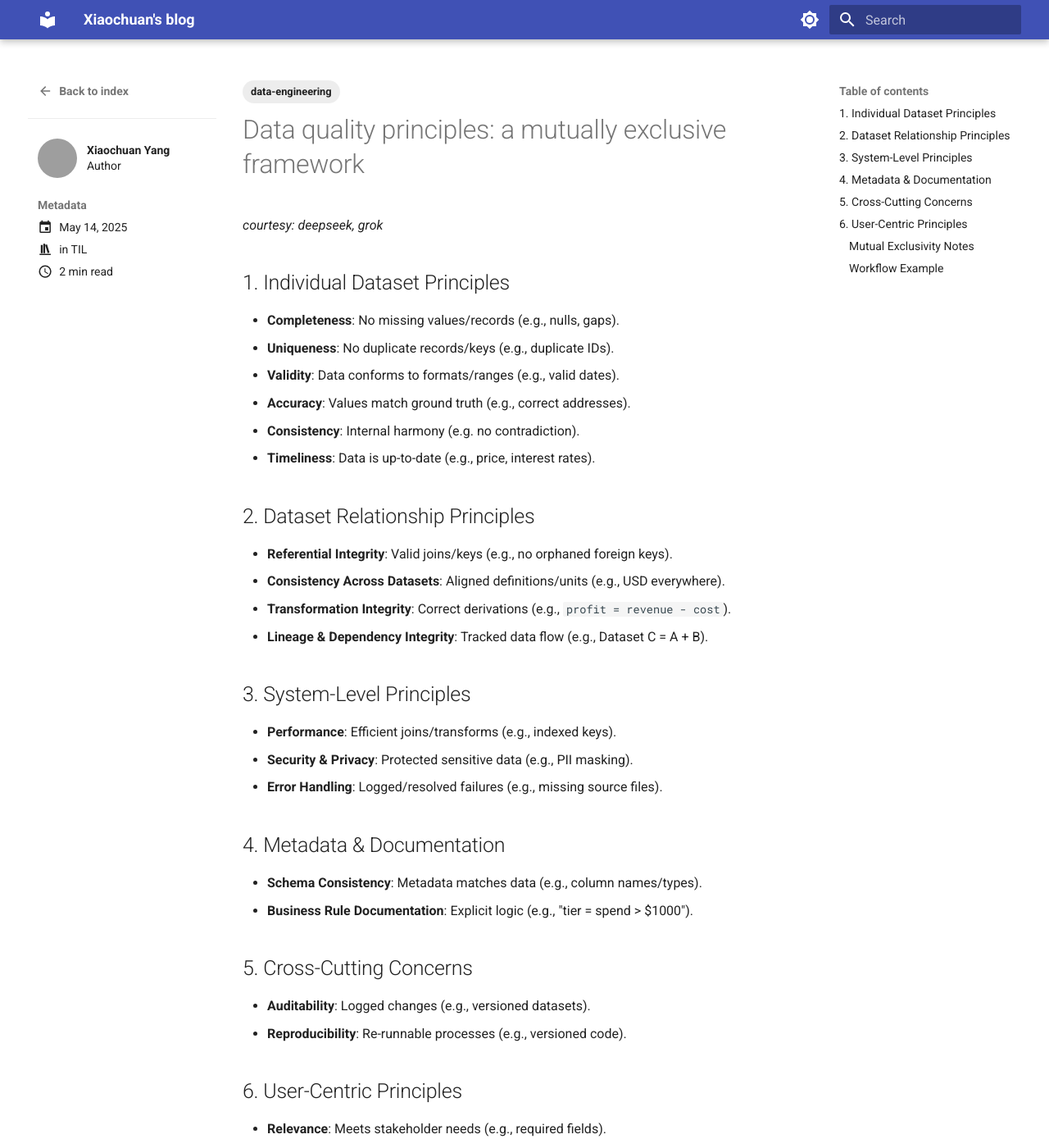
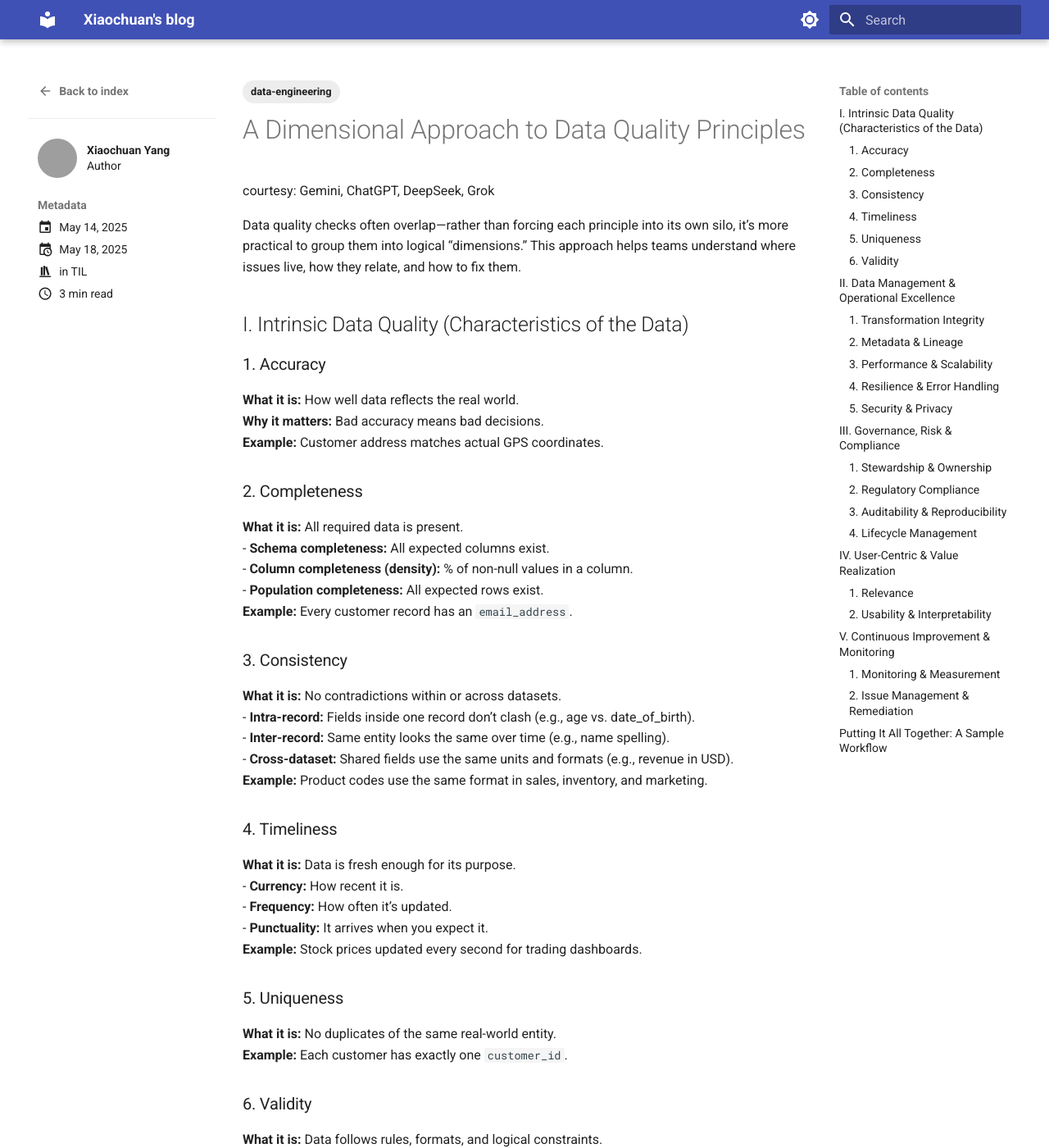
Before and after one commit to xiaochuany/blog, an MkDocs documentation site: the page built from docs/posts/202505-dq.md, in a window 1280 px wide and 1400 px high. Shown: the whole window at 82% size. Built offline with MkDocs 1.6.1 and Material for MkDocs 9.7.7, drawn with Linux system fonts in a browser that asks for light colours; some of the changed text lies outside the part shown; grey boxes are pictures that could not be loaded.

Commit message:
revise dq post

```diff
--- a/docs/posts/202505-dq.md
+++ b/docs/posts/202505-dq.md
@@ -1,59 +1,156 @@
 ---
 date:
     created: 2025-05-14
+    updated: 2025-05-18
 authors: [xy]
 categories: [TIL]
 tags: [data-engineering]
 slug: data-quality
 ---
 
-# Data quality principles: a mutually exclusive framework
+# A Dimensional Approach to Data Quality Principles
 <!-- more -->
-*courtesy: deepseek, grok*
+courtesy: Gemini, ChatGPT, DeepSeek, Grok
 
-## 1. Individual Dataset Principles
-- **Completeness**: No missing values/records (e.g., nulls, gaps).
-- **Uniqueness**: No duplicate records/keys (e.g., duplicate IDs).
-- **Validity**: Data conforms to formats/ranges (e.g., valid dates).
-- **Accuracy**: Values match ground truth (e.g., correct addresses).
-- **Consistency**: Internal harmony (e.g. no contradiction).
-- **Timeliness**: Data is up-to-date (e.g., price, interest rates).
+Data quality checks often overlap—rather than forcing each principle into its own silo, it’s more practical to group them into logical “dimensions.” This approach helps teams understand where issues live, how they relate, and how to fix them.
 
-## 2. Dataset Relationship Principles
-- **Referential Integrity**: Valid joins/keys (e.g., no orphaned foreign keys).
-- **Consistency Across Datasets**: Aligned definitions/units (e.g., USD everywhere).
-- **Transformation Integrity**: Correct derivations (e.g., `profit = revenue - cost`).
-- **Lineage & Dependency Integrity**: Tracked data flow (e.g., Dataset C = A + B).
+## I. Intrinsic Data Quality (Characteristics of the Data)
 
-## 3. System-Level Principles
-- **Performance**: Efficient joins/transforms (e.g., indexed keys).
-- **Security & Privacy**: Protected sensitive data (e.g., PII masking).
-- **Error Handling**: Logged/resolved failures (e.g., missing source files).
+### 1. Accuracy
+**What it is:** How well data reflects the real world.
+**Why it matters:** Bad accuracy means bad decisions.
+**Example:** Customer address matches actual GPS coordinates.
 
-## 4. Metadata & Documentation
-- **Schema Consistency**: Metadata matches data (e.g., column names/types).
-- **Business Rule Documentation**: Explicit logic (e.g., "tier = spend > $1000").
+### 2. Completeness
+**What it is:** All required data is present.
+- **Schema completeness:** All expected columns exist.
+- **Column completeness (density):** % of non-null values in a column.
+- **Population completeness:** All expected rows exist.
+**Example:** Every customer record has an `email_address`.
 
-## 5. Cross-Cutting Concerns
-- **Auditability**: Logged changes (e.g., versioned datasets).
-- **Reproducibility**: Re-runnable processes (e.g., versioned code).
+### 3. Consistency
+**What it is:** No contradictions within or across datasets.
+- **Intra-record:** Fields inside one record don’t clash (e.g., age vs. date_of_birth).
+- **Inter-record:** Same entity looks the same over time (e.g., name spelling).
+- **Cross-dataset:** Shared fields use the same units and formats (e.g., revenue in USD).
+**Example:** Product codes use the same format in sales, inventory, and marketing.
 
-## 6. User-Centric Principles
-- **Relevance**: Meets stakeholder needs (e.g., required fields).
-- **Usability**: Intuitive data (e.g., no cryptic codes).
+### 4. Timeliness
+**What it is:** Data is fresh enough for its purpose.
+- **Currency:** How recent it is.
+- **Frequency:** How often it’s updated.
+- **Punctuality:** It arrives when you expect it.
+**Example:** Stock prices updated every second for trading dashboards.
+
+### 5. Uniqueness
+**What it is:** No duplicates of the same real-world entity.
+**Example:** Each customer has exactly one `customer_id`.
+
+### 6. Validity
+**What it is:** Data follows rules, formats, and logical constraints.
+- **Syntactic:** Correct type/format (e.g., dates as YYYY‑MM‑DD).
+- **Semantic:** Meets business logic (e.g., order_date ≤ ship_date).
+- **Referential integrity:** Foreign keys point to real parent records.
+**Example:** Emails match a regex pattern; `order_status` is one of “Pending,” “Shipped,” “Delivered.”
 
 ---
 
-### **Mutual Exclusivity Notes**
-- **Individual Datasets**: Internal quality (e.g., completeness).
-- **Relationships**: Interactions (e.g., referential integrity).
-- **System-Level**: Infrastructure (e.g., performance).
-- **Metadata**: Documentation, not data itself.
-- **User-Centric**: Stakeholder needs, not technical checks.
+## II. Data Management & Operational Excellence
 
-### **Workflow Example**
-1. Validate individual datasets (completeness, uniqueness).
-2. Test joins/transformations (referential integrity, logic).
-3. Audit lineage (upstream/downstream dependencies).
-4. Review metadata (schemas, business rules).
-5. Stress-test system (performance, error handling).
+### 1. Transformation Integrity
+**What it is:** ETL/ELT logic is correct and preserves quality.
+**Example:** `profit = revenue − cost` is implemented correctly downstream.
+
+### 2. Metadata & Lineage
+**What it is:** You know what each field means and where data came from.
+- **Schemas match docs.**
+- **Business rules documented.**
+- **Data dictionaries/glossaries exist.**
+- **Lineage tracking end-to-end.**
+**Example:** A data catalog shows original source files, transformations, and load targets.
+
+### 3. Performance & Scalability
+**What it is:** Systems handle current workloads and growth.
+**Example:** Indexed tables for fast queries; pipelines auto-scale on spikes.
+
+### 4. Resilience & Error Handling
+**What it is:** Systems detect, retry, and recover from failures.
+**Example:** ETL jobs retry on transient errors; backups restore lost data.
+
+### 5. Security & Privacy
+**What it is:** Data is protected and handled per regulations.
+**Example:** PII is encrypted in transit and at rest; RBAC enforces least privilege.
+
+---
+
+## III. Governance, Risk & Compliance
+
+### 1. Stewardship & Ownership
+**What it is:** Clear accountability for each data domain.
+**Example:** Finance owns transaction data; Marketing owns campaign metrics.
+
+### 2. Regulatory Compliance
+**What it is:** Processes meet GDPR, HIPAA, SOX, etc.
+**Example:** Customer opt‑outs are enforced in all systems.
+
+### 3. Auditability & Reproducibility
+**What it is:** You can trace every change and rerun analyses.
+**Example:** Versioned datasets and code; audit logs for data changes.
+
+### 4. Lifecycle Management
+**What it is:** Data is created, stored, archived, and deleted per policy.
+**Example:** Transaction logs archived after 7 years, purged at 10.
+
+---
+
+## IV. User-Centric & Value Realization
+
+### 1. Relevance
+**What it is:** Data fits the users’ needs and use cases.
+**Example:** Sales dashboard shows KPIs the team actually uses.
+
+### 2. Usability & Interpretability
+**What it is:** Data is easy to find, understand, and use.
+- **Clarity:** Human‑readable names and definitions.
+- **Accessibility:** Delivered in formats users can work with.
+- **Context:** Code tables, descriptions, and examples provided.
+**Example:** Dashboards with clear labels and linked data definitions.
+
+---
+
+## V. Continuous Improvement & Monitoring
+
+### 1. Monitoring & Measurement
+**What it is:** Automated checks track data quality over time.
+**Example:** Daily jobs that flag spikes in null rates or invalid formats.
+
+### 2. Issue Management & Remediation
+**What it is:** Process to log, prioritize, and fix data issues.
+**Example:** Tickets in a bug tracker for data errors, complete with severity levels and SLAs.
+
+---
+
+## Putting It All Together: A Sample Workflow
+
+**Define requirements & metrics**
+
+- Talk to users: What does “fit for purpose” look like?
+- Set thresholds for accuracy, completeness, timeliness, etc.
+
+**Profile & assess data**
+
+   - Run accuracy checks, null counts, format validators, duplication scans.
+
+**Evaluate operations**
+
+   - Audit ETL logic, metadata, system health, security controls.
+
+**Review governance**
+
+   - Confirm ownership, compliance controls, audit trails, retention policies.
+
+**Establish monitoring & fixes**
+
+   - Schedule automated checks and ticketing for quick resolution.
+
+By viewing data quality through these dimensions, you get a holistic framework that’s both comprehensive and practical—nothing slips through the cracks, and every team knows where they fit in.
```
Also changed, not shown: docs/posts/202504-llm-personal-eval.md (+13 -0 lines).
